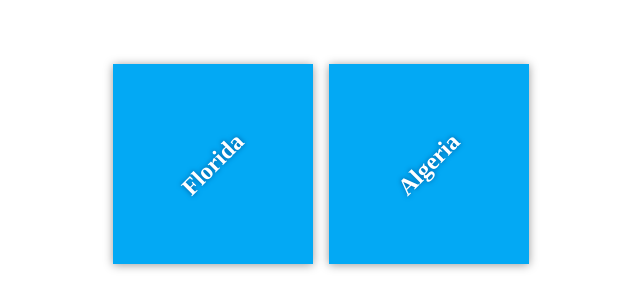
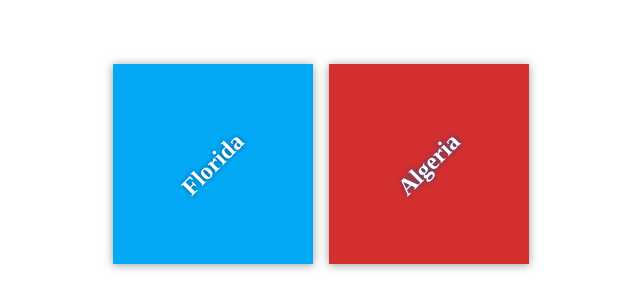
Before and after one commit to DREAMSCH/my-travel-plans, a plain HTML site: page index.html in a window 1280 px wide. Shown: the part 236-544 px from the top of the page, without its empty margins (319-959 px from the left). Drawn offline with Linux system fonts and the light colour scheme.

Commit message:
Style destinations

```diff
--- a/css/app.css
+++ b/css/app.css
@@ -50,6 +50,6 @@ text-shadow: 0 0 5px #01579b;
 background-color: #03a9f4;
 }
 
-#paris {
+#Algeria {
 background-color: #d32f2f;
 }
```
